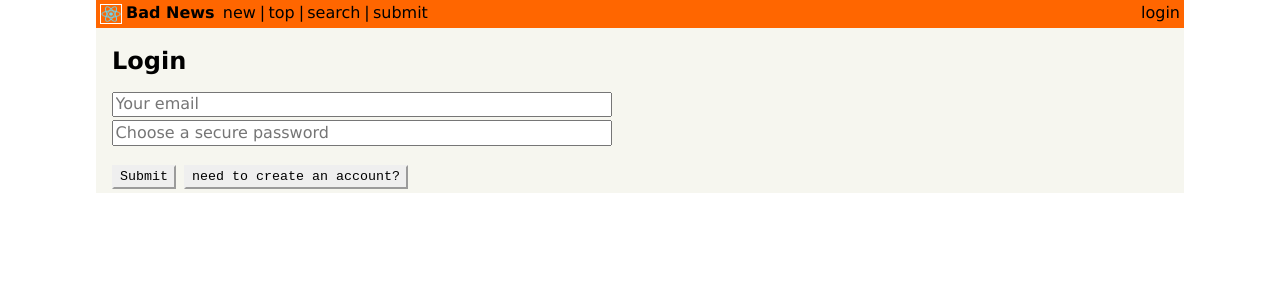
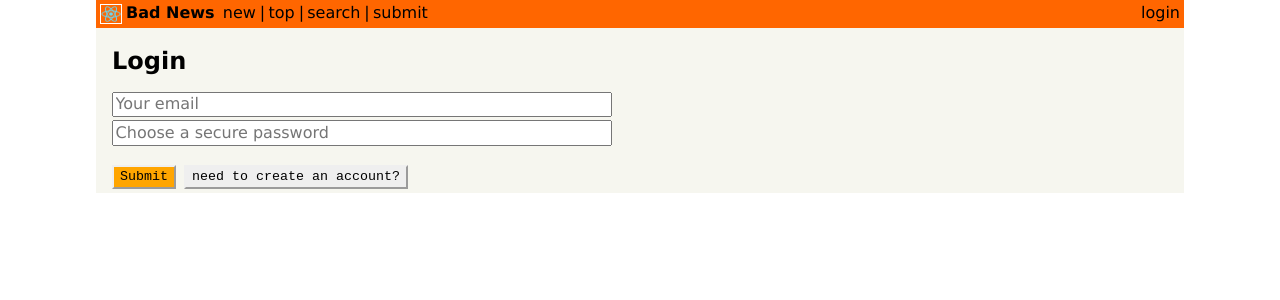
Before and after one commit to marcusholmgren/bad-news, a React (Create React App) app: page /login in a window 1280 px wide. Shown: the top 300 px of the page. Built offline with nearby package versions, Linux system fonts and the light colour scheme.

Commit message:
feat: add form validation

```diff
--- a/src/components/Auth/Login.js
+++ b/src/components/Auth/Login.js
@@ -1,5 +1,6 @@
 import React, { useState} from "react";
 import useFormValidation from './useFormValidation';
+import validateLogin from './validateLogin';
 
 const INITIAL_STATE = {
   name: "",
@@ -8,7 +9,7 @@ const INITIAL_STATE = {
 }
 
 function Login(props) {
-  const { handleSubmit, handleChange, values} = useFormValidation(INITIAL_STATE);
+  const { handleSubmit, handleBlur, handleChange, values, errors, isSubmitting}= useFormValidation(INITIAL_STATE, validateLogin);
   const [login, setLogin] = useState(true);
 
   return <div>
@@ -27,14 +28,26 @@ function Login(props) {
              value={values.email}
              placeholder="Your email"
              autoComplete="off"
-             onChange={handleChange} />
+             className={errors.email && "error-input"}
+             onChange={handleChange}
+             onBlur={handleBlur}
+      />
+      {errors.email && <p className="error-text">{errors.email}</p>}
       <input type="password"
              name="password"
              value={values.password}
              placeholder="Choose a secure password"
-             onChange={handleChange}/>
+             className={errors.password && "error-input"}
+             onChange={handleChange}
+             onBlur={handleBlur}
+      />
+      {errors.password && <p className="error-text">{errors.password}</p>}
       <div className="flex mt3">
-        <button type="submit" className="button pointer mr2">
+        <button type="submit"
+                className="button pointer mr2"
+                disabled={isSubmitting}
+                style={{ background: isSubmitting ? 'grey' : 'orange'}}
+        >
           Submit
         </button>
         <button type="button" className="pointer button"
--- a/src/components/Auth/useFormValidation.js
+++ b/src/components/Auth/useFormValidation.js
@@ -1,7 +1,23 @@
-import React, {useState} from "react";
+import React, {useState, useEffect} from "react";
 
-function useFormValidation(initialState) {
+function useFormValidation(initialState, validate) {
     const [values, setValues] = useState(initialState);
+    const [errors, setErrors] = useState({});
+    const [isSubmitting, setSubmitting] = useState(false);
+
+
+    useEffect(() => {
+        if (isSubmitting) {
+            const noErrors = Object.keys(errors) === 0;
+            if (noErrors) {
+                console.log("authenticate users", values);
+                setSubmitting(false);
+            } else {
+             setSubmitting(false);
+            }
+        }
+    }, [errors]);
+
 
     function handleChange(event) {
         event.persist();
@@ -11,12 +27,21 @@ function useFormValidation(initialState) {
         }))
     }
 
+    function handleBlur() {
+        const validationErrors = validate(values);
+        setErrors(validationErrors);
+    }
+
+
     function handleSubmit(event) {
         event.preventDefault();
+        const validationErrors = validate(values);
+        setErrors(validationErrors);
+        setSubmitting(true);
         console.log({values});
     }
 
-    return { handleSubmit, handleChange, values}
+    return { handleSubmit, handleBlur, handleChange, values, errors, isSubmitting}
 }
 
 export default useFormValidation;
--- a/src/components/Auth/validateLogin.js
+++ b/src/components/Auth/validateLogin.js
@@ -1 +1,19 @@
-export default function validateLogin(values) {}
+export default function validateLogin(values) {
+    let errors = {}
+
+    // Email Errors
+    if (!values.email) {
+        errors.email = "Email required";
+    } else if (!/^[A-Z0-9._%+-]+@[A-Z0-9.-]+\.[A-Z]{2,}$/i.test(values.email) ) {
+        errors.email = "Invalid email address";
+    }
+
+    // Password Errors
+    if (!values.password) {
+        errors.password = "Password required";
+    } else if (values.password.length < 6) {
+        errors.password = "Password must be at least 6 characters"
+    }
+
+    return errors;
+}
```
Also changed, not shown: 1 other file (tests, documents, lock files or other folders).
